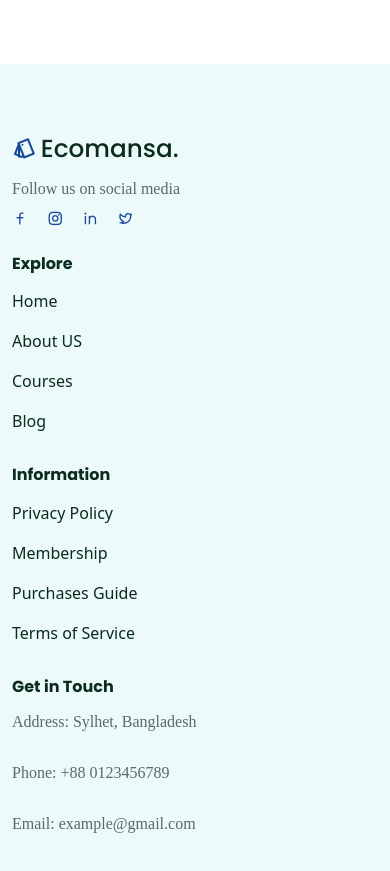
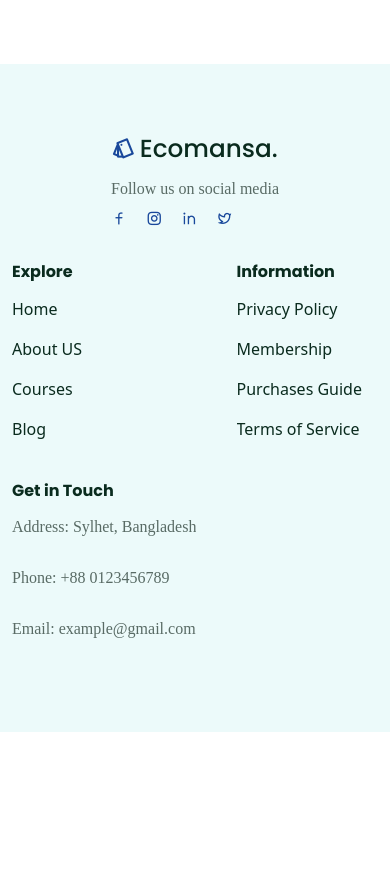
Before and after one commit to ansuofficial/Gomindz-Inc, a React (Create React App) app: page / in a window 390 px wide. Shown: the part 8340-9211 px from the top of the page. After the commit the page ends 9072 px from the top, so only its background shows below. Built offline with nearby package versions, Linux system fonts and the light colour scheme; a web font is replaced by a local one.

Commit message:
Ecomansa

```diff
--- a/src/components/Footer/Footer.jsx
+++ b/src/components/Footer/Footer.jsx
@@ -50,7 +50,85 @@ const Footer = () => {
     <footer className="footer">
       <Container>
         <Row>
-          <Col lg="3" md="6" className="mb-4">
+          <div className="footer-container">
+            <div className="footer-content">
+              <div className="h">
+                <div>
+                  <h2 className=" d-flex align-items-center gap-1">
+                    <i class="ri-pantone-line"></i> Ecomansa.
+                  </h2>
+                  <div className="follows">
+                    <p className="mb-0">Follow us on social media</p>
+                    <span>
+                      {" "}
+                      <a href="facebook.com">
+                        <i class="ri-facebook-line"></i>
+                      </a>
+                    </span>
+
+                    <span>
+                      {" "}
+                      <a href="facebook.com">
+                        <i class="ri-instagram-line"></i>
+                      </a>
+                    </span>
+
+                    <span>
+                      {" "}
+                      <a href="facebook.com">
+                        <i class="ri-linkedin-line"></i>
+                      </a>
+                    </span>
+
+                    <span>
+                      {" "}
+                      <a href="facebook.com">
+                        <i class="ri-twitter-line"></i>
+                      </a>
+                    </span>
+                  </div>
+                </div>
+              </div>
+              <div className="footer-text">
+                <div>
+                  <h6 className="fw-bold">Explore</h6>
+                  <ListGroup className="link__list">
+                    {footerQuickLinks.map((item, index) => (
+                      <ListGroupItem
+                        key={index}
+                        className="border-0 ps-0 link__item"
+                      >
+                        {" "}
+                        <a href={item.url}>{item.display}</a>
+                      </ListGroupItem>
+                    ))}
+                  </ListGroup>
+                </div>
+                <div>
+                  <h6 className="fw-bold">Information</h6>
+                  <ListGroup className="link__list">
+                    {footerInfoLinks.map((item, index) => (
+                      <ListGroupItem
+                        key={index}
+                        className="border-0 ps-0 link__item"
+                      >
+                        {""}
+                        <a href={item.url}>{item.display}</a>
+                      </ListGroupItem>
+                    ))}
+                  </ListGroup>
+                </div>
+                <div>
+                  <h6 className="fw-bold">Get in Touch</h6>
+
+                  <p>Address: Sylhet, Bangladesh</p>
+                  <p> Phone: +88 0123456789 </p>
+                  <p>Email: example@gmail.com</p>
+                </div>
+              </div>
+            </div>
+          </div>
+          {/* <Col lg="3" md="6" className="mb-4">
             <h2 className=" d-flex align-items-center gap-1">
               <i class="ri-pantone-line"></i> Ecomansa.
             </h2>
@@ -117,7 +195,7 @@ const Footer = () => {
             <p>Address: Sylhet, Bangladesh</p>
             <p> Phone: +88 0123456789 </p>
             <p>Email: example@gmail.com</p>
-          </Col>
+          </Col> */}
         </Row>
       </Container>
     </footer>
--- a/src/components/Footer/footer.css
+++ b/src/components/Footer/footer.css
@@ -19,3 +19,66 @@
   color: #0a2b1e;
   font-weight: 500;
 }
+
+/* .ei {
+  border: 2px solid;
+  display: flex;
+  justify-content: space-between;
+
+} */
+
+.footer-content {
+  display: flex;
+  /* flex-wrap: wrap; */
+  justify-content: space-between;
+}
+
+.footer-text {
+  display: flex;
+  justify-content: space-between;
+  /* border: 1px solid; */
+  width: 100%;
+  flex-wrap: wrap;
+  gap: 2rem ;
+  padding: 0 4rem;
+}
+
+
+
+@media screen and (max-width: 990px) {
+  .footer-content {
+  display: flex;
+  flex-wrap: wrap;
+  justify-content: space-between;
+}
+
+.footer-text {
+  padding: 0;
+  margin-top: 2rem;
+}
+  /* .footer {
+    background: lavenderblush;
+  }
+
+  .a {
+    display: flex;
+  }
+
+  col {
+    border: 2px solid;
+  } */
+
+}
+
+@media screen and (max-width: 766px) {
+  .footer-text {
+  width: 100%;
+}
+.h {
+  display: flex;
+  align-items: center;
+  justify-content: center;
+  width: 100%;
+}
+
+}
--- a/src/components/Testimonial/Testimonials.jsx
+++ b/src/components/Testimonial/Testimonials.jsx
@@ -28,7 +28,7 @@ const Testimonials = () => {
               <div className="testimonial__content w-50">
                 <h2 className="mb-4">Our Students Voice</h2>
 
-                <Slider {...settings}>
+                <Slider {...settings} className="s">
                   <div>
                     <div className="single__testimonial">
                       <h6 className="mb-3 fw-bold">
--- a/src/components/Testimonial/testimonial.css
+++ b/src/components/Testimonial/testimonial.css
@@ -2,8 +2,8 @@
   font-weight: 600;
 }
 
-.z-in {
-  position: relative;
-  z-index:  -1;
-  background: red;
+.s {
+  /* background: lavenderblush; */
+  padding:  0;
+  overflow: hidden;
 }
```
